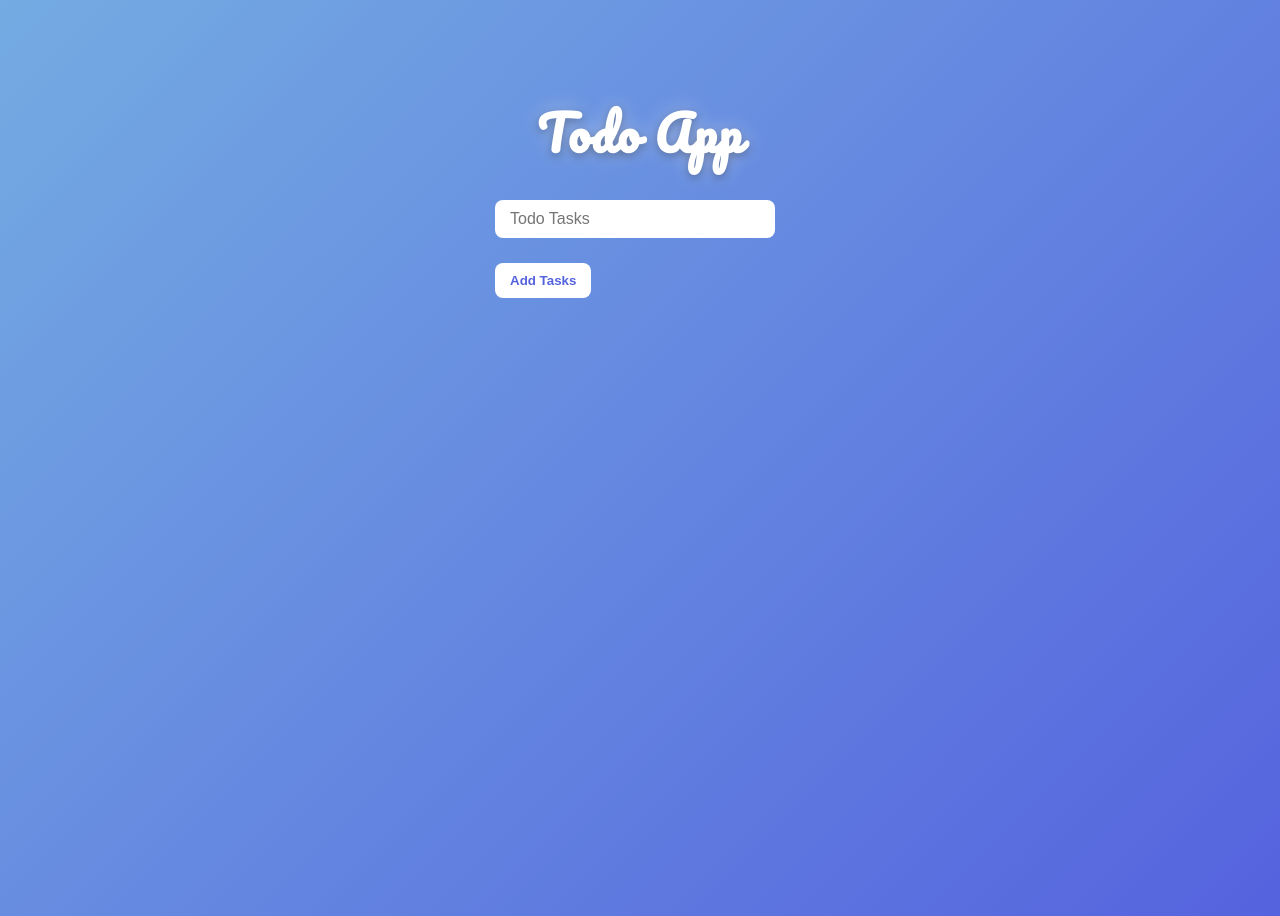
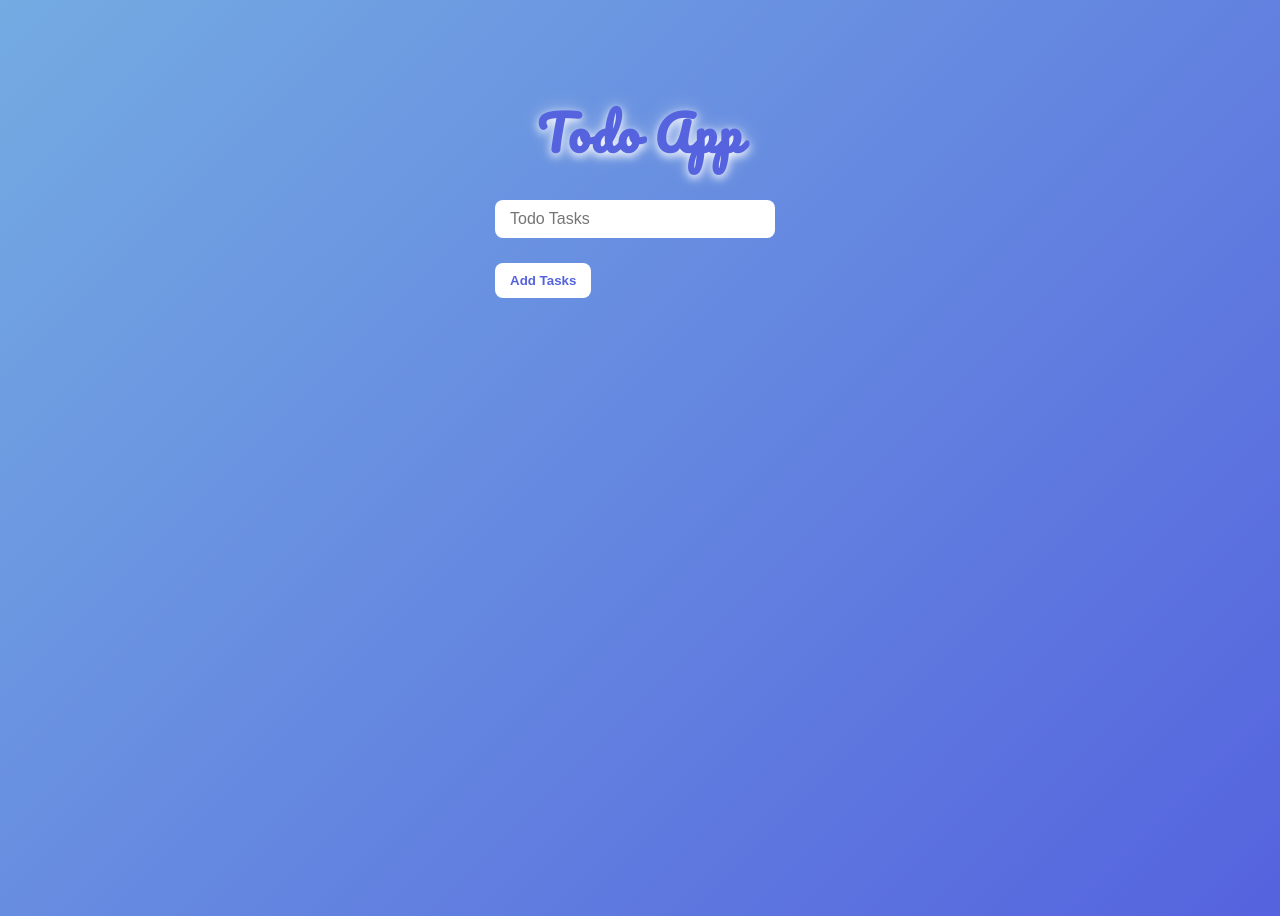
Before and after one commit to huyousfi/Assignment-09-Todo-APP, a plain HTML site: page index.html in a window 1280 px wide. Drawn offline with Linux system fonts and the light colour scheme.

Commit message:
changed heading style

```diff
--- a/style.css
+++ b/style.css
@@ -13,8 +13,8 @@ body {
 h1 {
   font-family: "Pacifico", cursive;
   font-size: 3rem;
-  color: #fff;
-  text-shadow: 0 3px 10px rgba(0, 0, 0, 0.3), 0 0 20px rgba(255, 255, 255, 0.4);
+  color:#5563DE;
+  text-shadow: 0 3px 10px white, 0 0 20px rgba(255, 255, 255, 0.4);
   margin-bottom: 25px;
   letter-spacing: 1.5px;
 }
```
